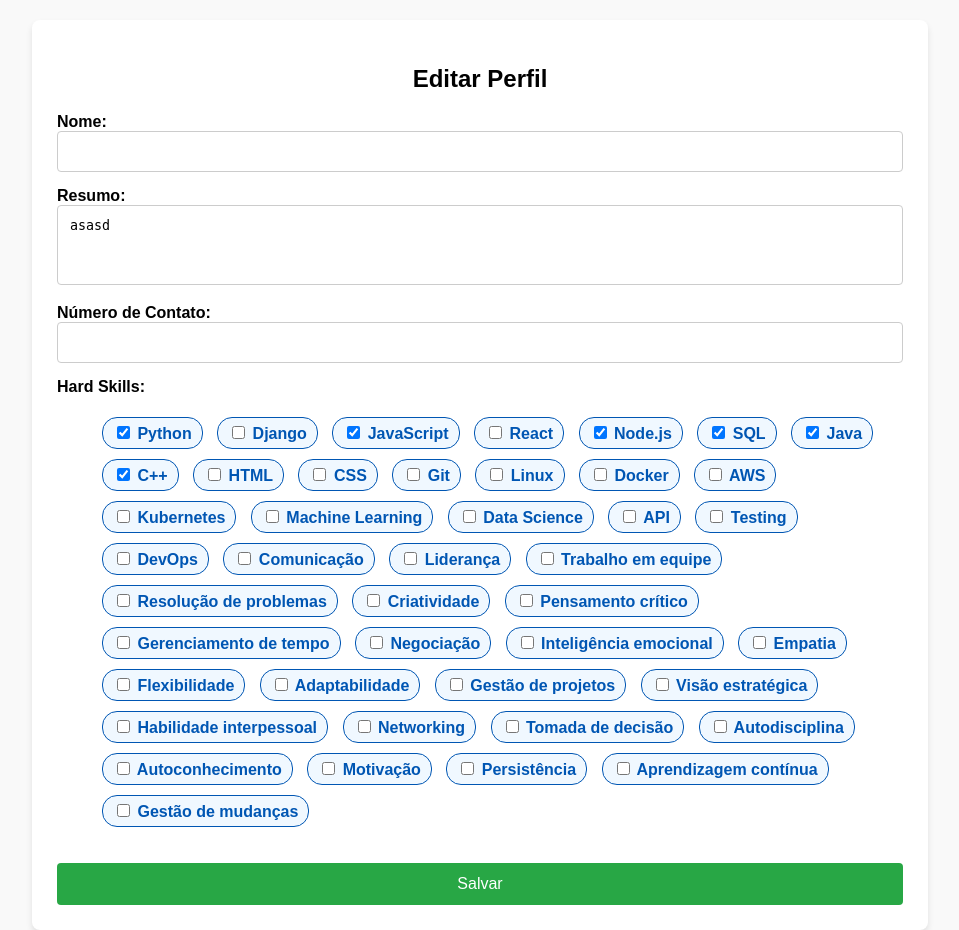
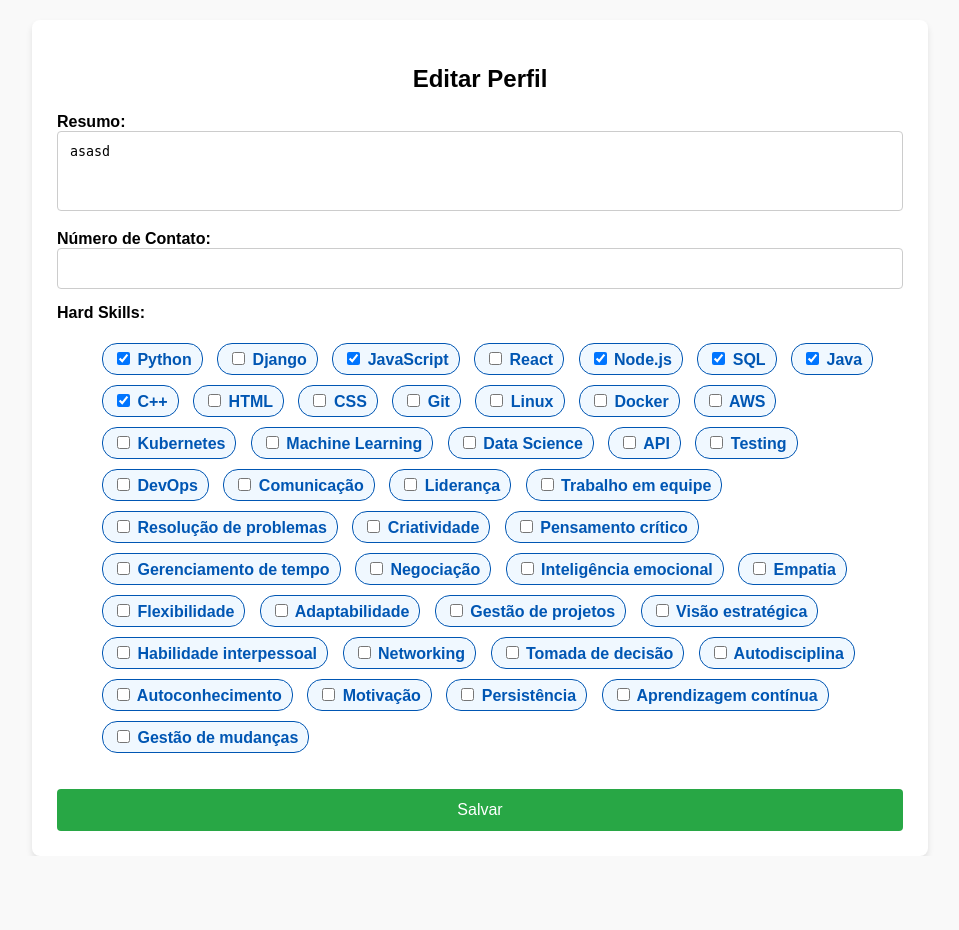
Before and after one commit to KaliRodri/IniCampi, a Django app: page /profile/profile/edit/ in a window 1280 px wide. Shown: the whole page, without its empty margins (160-1119 px from the left). After the commit the page ends 856 px from the top, so only its background shows below. Run offline with Django 5.2, Linux system fonts and the light colour scheme; a user stored in the database is signed in; data comes from the database, SQL or seed files in the repository; both versions use the stored data as it was after the commit.

Commit message:
Ultimas mudanças

```diff
--- a/user_account/templates/account/edit_profile.html
+++ b/user_account/templates/account/edit_profile.html
@@ -116,18 +116,6 @@
             {% csrf_token %}
 
             <div class="form-group">
-                <label for="id_first_name">Nome:</label>
-                <input type="text" name="first_name" id="id_first_name" value="{{ form.first_name.value }}" required>
-                {% if form.first_name.errors %}
-                <div class="error-message">
-                    {% for error in form.first_name.errors %}
-                    <p>{{ error }}</p>
-                    {% endfor %}
-                </div>
-                {% endif %}
-            </div>
-
-            <div class="form-group">
                 <label for="id_summary">Resumo:</label>
                 {{ form.summary }}
                 {% if form.summary.errors %}
```
Also changed, not shown: db.sqlite3, media/profile_backgrounds/Teste3_nWWqHuU.jfif (added), media/profile_images/allan_ft.jpg (added), media/profile_images/eu_ft.jpg (added), media/profile_images/ian_FT.jpg (added).
